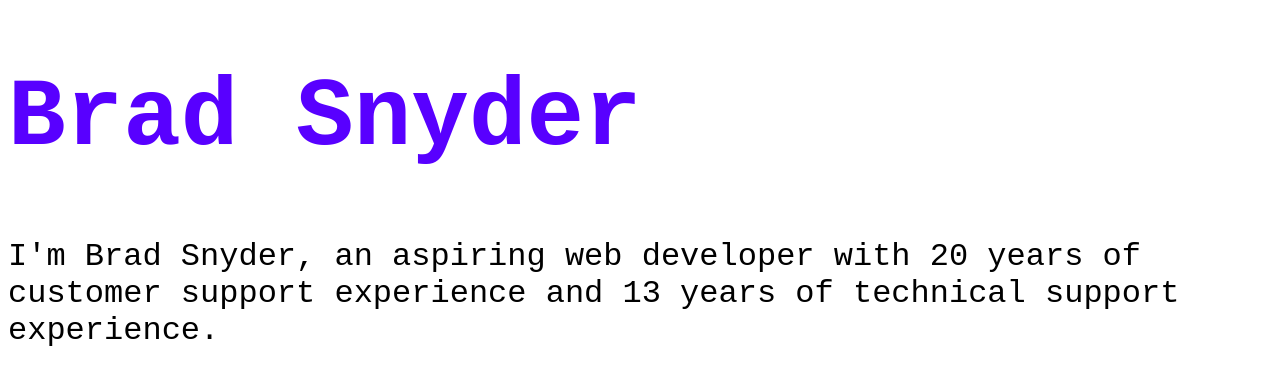
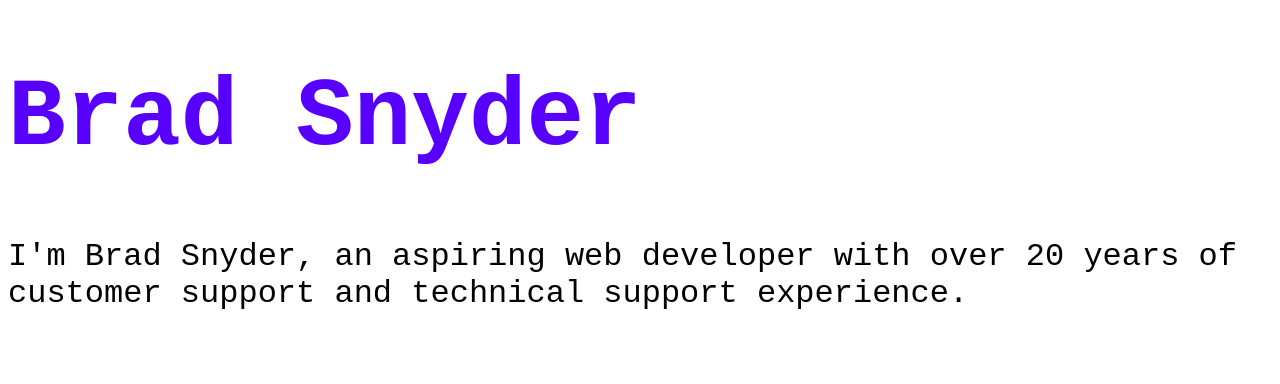
Before and after one commit to bsnyder13/portfolio2, a SvelteKit app: page / in a window 1280 px wide. Shown: the top 384 px of the page. Built offline with nearby package versions, Linux system fonts and the light colour scheme.

Commit message:
worked on navigation

```diff
--- a/src/routes/+page.svelte
+++ b/src/routes/+page.svelte
@@ -1,8 +1,18 @@
-<h1>Brad Snyder</h1>
+<div class="header">
+    <div class="navigation">
 
-<p>I'm Brad Snyder, an aspiring web developer with 20 years of customer support experience and 13 years of technical support experience. </p>
+    </div>
+    <h1>Brad Snyder</h1>
+</div>
+
+
+<p>I'm Brad Snyder, an aspiring web developer with over 20 years of customer support and technical support experience. </p>
 
 <style>
+    header {
+        color:#000000;
+    }
+
     h1 {
         color: #5800FF;
         font-family: 'Courier New', Courier, monospace;
```
